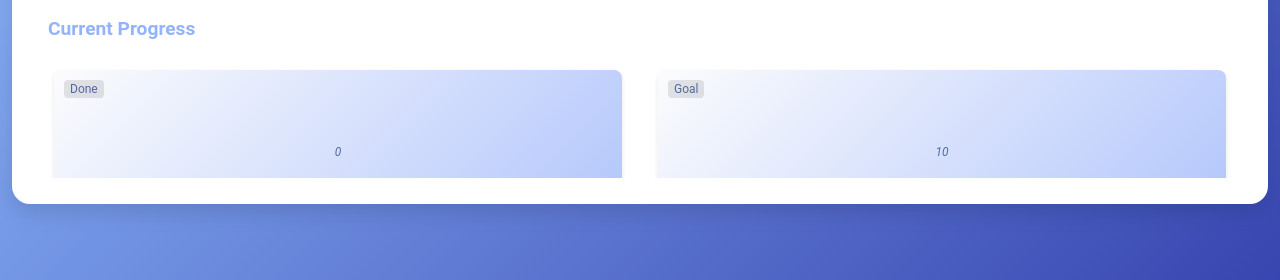
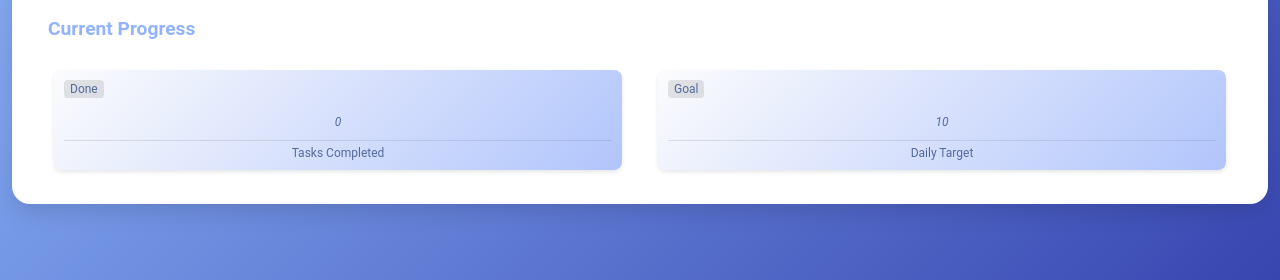
Before and after one commit to GoldenAkaza/MobileLabwork4-Team1, a React (Vite) app: page /Profile in a window 1280 px wide. Shown: the part 349-629 px from the top of the page. Built offline with nearby package versions, Linux system fonts and the light colour scheme; no server answers; sample sign-in values are in the browser's storage.

Commit message:
Inspiraation korjaus

```diff
--- a/src/pages/Tasks.css
+++ b/src/pages/Tasks.css
@@ -68,10 +68,9 @@ ion-toolbar ion-button {
   border-radius: 8px;
   background: linear-gradient(135deg, #fcfcfd, #b1c5fc);
   padding: 10px;
-  height: 160px;
   display: flex;
   margin: 10px;
-  margin-bottom: -60px;
+  margin-bottom: 0;
   flex-direction: column;
   justify-content: space-between;
 }
--- a/src/pages/Tasks.tsx
+++ b/src/pages/Tasks.tsx
@@ -417,8 +417,6 @@ const Tasks: React.FC = () => {
               )}
             </IonRow>
           </IonGrid>
-
-          <div style={{ height: "80px" }}></div>
         </div>
           <IonToast
             isOpen={toast.show}
```
